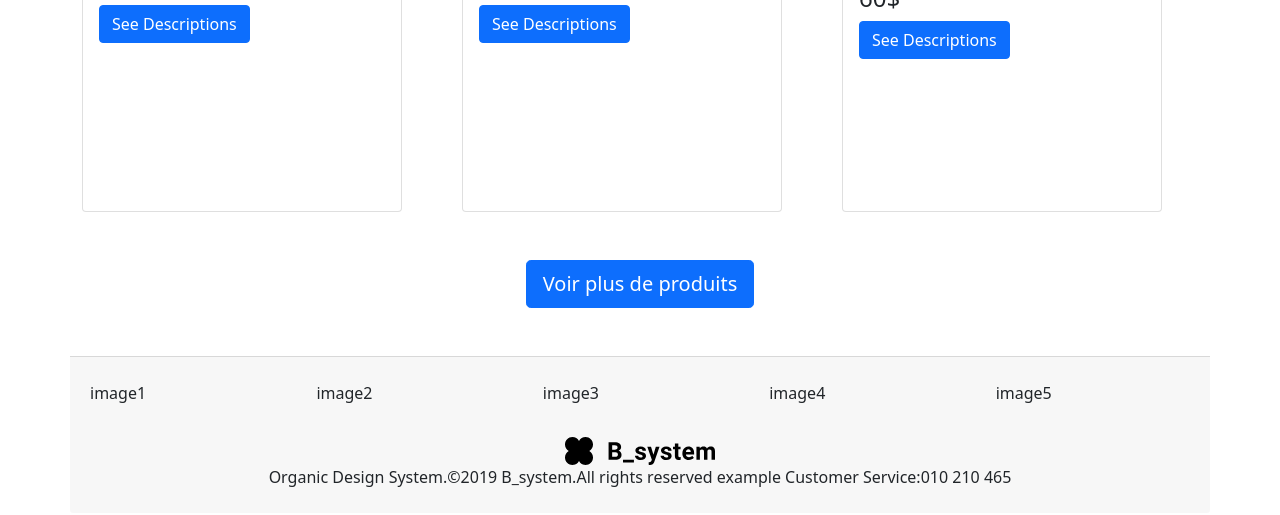
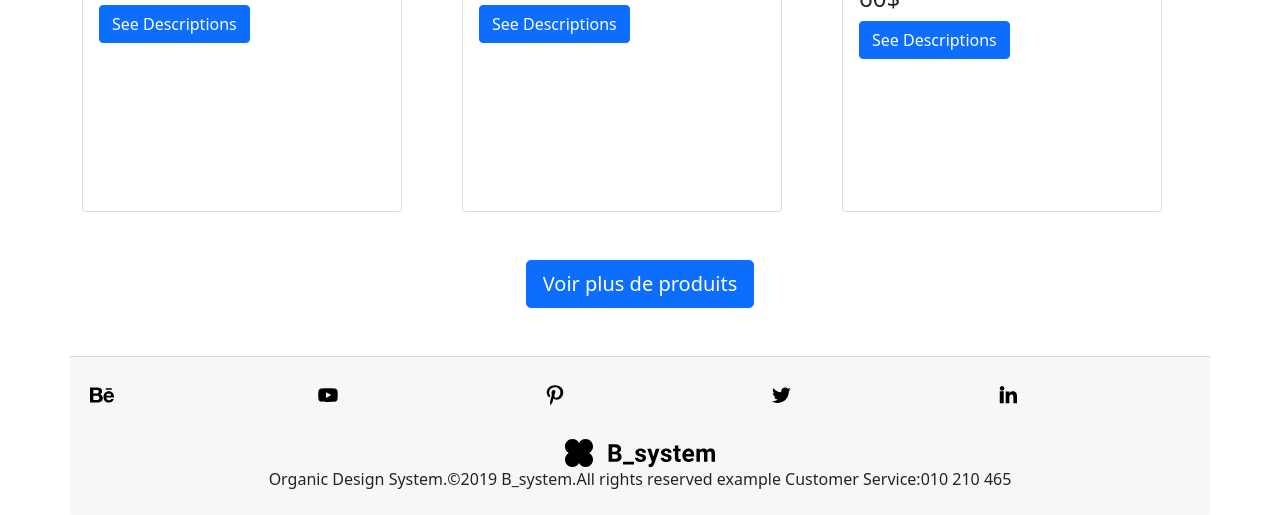
Before and after one commit to Paul234Code/Projet-Integration, a plain HTML site: page index.html in a window 1280 px wide. Shown: the part 1061-1576 px from the top of the page. Drawn offline with nearby package versions, Linux system fonts and the light colour scheme.

Commit message:
commit changes index.html

```diff
--- a/index.html
+++ b/index.html
@@ -180,11 +180,32 @@
 </div>
 <div class="card-footer container">
    <div class="row row-cols-5  mb-3">
-      <div class="card-body">image1</div>
-      <div class="card-body">image2</div>
-      <div class="card-body">image3</div>
-      <div class="card-body">image4</div>
-      <div class="card-body">image5</div>
+      <div class="card-body">
+      <svg width="24" height="24" viewBox="0 0 24 24" fill="none" xmlns="http://www.w3.org/2000/svg">
+         <path fill-rule="evenodd" clip-rule="evenodd" d="M12.75 15.145C12.75 13.262 11.8435 11.8701 9.97064 11.3484C11.3371 10.7054 12.0497 9.7313 12.0497 8.21612C12.0497 5.22855 9.78913 4.5 7.18096 4.5H0V19.5H7.38207C10.1501 19.5 12.75 18.1927 12.75 15.145ZM3.34776 7.06065H6.48911C7.69676 7.06065 8.78376 7.39487 8.78376 8.77453C8.78376 10.0482 7.93809 10.5608 6.74178 10.5608H3.34776V7.06065ZM3.34638 12.8218V16.9526H6.92603C8.28839 16.9526 9.40116 16.4788 9.40116 14.9636C9.40116 13.427 8.46886 12.8218 6.99513 12.8218H3.34638ZM23.8073 15.9112C23.0241 18.3518 21.3967 19.5 18.8839 19.5C15.5622 19.5 13.5 17.2206 13.5 13.897C13.5 10.6946 15.6764 8.25 18.8829 8.25C22.3462 8.25 24.2195 11.1661 23.9795 14.5878H16.3907C16.3907 16.2976 17.2801 17.3037 18.9734 17.3037C19.851 17.3037 20.9825 16.8221 21.257 15.9112H23.8073ZM21.0967 12.7438C20.9747 11.3292 20.2446 10.4643 18.7934 10.4643C17.4081 10.4643 16.4901 11.3413 16.3946 12.7438H21.0967ZM21.75 5.25H15.75V6.75H21.75V5.25Z" fill="black"/>
+      </svg>
+      </div>
+      <div class="card-body">
+         <svg width="24" height="24" viewBox="0 0 24 24" fill="none" xmlns="http://www.w3.org/2000/svg">
+            <path fill-rule="evenodd" clip-rule="evenodd" d="M21.3482 7.38589C21.1234 6.55069 20.4648 5.89231 19.6295 5.66742C18.1036 5.25 11.9997 5.25 11.9997 5.25C11.9997 5.25 5.89613 5.25 4.37019 5.65159C3.55099 5.87625 2.87627 6.55081 2.65157 7.38589C2.25 8.91136 2.25 12.075 2.25 12.075C2.25 12.075 2.25 15.2545 2.65157 16.7641C2.87651 17.5991 3.53492 18.2575 4.37031 18.4824C5.91219 18.8999 12 18.8999 12 18.8999C12 18.8999 18.1036 18.8999 19.6295 18.4984C20.4649 18.2736 21.1234 17.6152 21.3484 16.7801C21.7498 15.2545 21.7498 12.091 21.7498 12.091C21.7498 12.091 21.7659 8.91136 21.3482 7.38589ZM10.0499 14.9999V9.14993L15.2498 12.0749L10.0499 14.9999Z" fill="black"/>
+         </svg>
+      </div>
+      <div class="card-body">
+         <svg width="24" height="24" viewBox="0 0 24 24" fill="none" xmlns="http://www.w3.org/2000/svg">
+            <path fill-rule="evenodd" clip-rule="evenodd" d="M12.2763 2.25C6.70915 2.25083 3.75 5.7524 3.75 9.57049C3.75 11.3408 4.75782 13.5497 6.37152 14.2501C6.83185 14.4536 6.77092 14.2052 7.16694 12.7182C7.19825 12.5944 7.18218 12.4872 7.08063 12.3717C4.7739 9.75242 6.63046 4.36756 11.9471 4.36756C19.6416 4.36756 18.2039 14.8199 13.2858 14.8199C12.0182 14.8199 11.0738 13.843 11.3725 12.6343C11.7347 11.1946 12.4438 9.64692 12.4438 8.60932C12.4438 5.99415 8.47517 6.38211 8.47517 9.84713C8.47517 10.918 8.86103 11.6407 8.86103 11.6407C8.86103 11.6407 7.58412 16.7049 7.34718 17.6511C6.94609 19.2528 7.40134 21.8455 7.44111 22.069C7.46565 22.1919 7.60612 22.231 7.68482 22.1296C7.8109 21.9676 9.35436 19.806 9.78677 18.2434C9.94416 17.6744 10.5898 15.3649 10.5898 15.3649C11.0154 16.1192 12.2424 16.7506 13.5498 16.7506C17.4389 16.7506 20.25 13.3944 20.25 9.22989C20.2365 5.23734 16.7561 2.25 12.2763 2.25Z" fill="black"/>
+         </svg>
+      </div>
+      <div class="card-body">
+         <svg width="24" height="24" viewBox="0 0 24 24" fill="none" xmlns="http://www.w3.org/2000/svg">
+            <path fill-rule="evenodd" clip-rule="evenodd" d="M21.75 6.32333C21.0527 6.63255 20.3098 6.83752 19.5352 6.93704C20.332 6.45603 20.9402 5.70015 21.2262 4.78908C20.4832 5.23692 19.6629 5.55325 18.7887 5.72977C18.0832 4.97035 17.0777 4.5 15.9809 4.5C13.8527 4.5 12.1395 6.24633 12.1395 8.38717C12.1395 8.69521 12.1652 8.9914 12.2285 9.27337C9.03281 9.1158 6.20508 7.56732 4.30547 5.20848C3.97383 5.7902 3.7793 6.45603 3.7793 7.1728C3.7793 8.51868 4.46484 9.71173 5.48672 10.4024C4.86914 10.3906 4.26328 10.2093 3.75 9.9238C3.75 9.93565 3.75 9.95105 3.75 9.96645C3.75 11.8549 5.08242 13.4236 6.82969 13.7849C6.5168 13.8714 6.17578 13.9129 5.82188 13.9129C5.57578 13.9129 5.32734 13.8986 5.09414 13.8465C5.59219 15.3855 7.00547 16.5169 8.68594 16.5537C7.37813 17.588 5.71758 18.2111 3.91992 18.2111C3.60469 18.2111 3.30234 18.1969 3 18.1578C4.70273 19.2679 6.7207 19.9018 8.89688 19.9018C15.9703 19.9018 19.8375 13.978 19.8375 8.8433C19.8375 8.67151 19.8316 8.50565 19.8234 8.34097C20.5863 7.79361 21.2273 7.11001 21.75 6.32333Z" fill="black"/>
+         </svg>
+
+      </div>
+      <div class="card-body">
+         <svg width="24" height="24" viewBox="0 0 24 24" fill="none" xmlns="http://www.w3.org/2000/svg">
+            <path fill-rule="evenodd" clip-rule="evenodd" d="M3.75 5.31129C3.75 4.03535 4.7902 3 6.07212 3C7.35323 3 8.39343 4.03535 8.39423 5.31129C8.39423 6.58723 7.35403 7.64423 6.07212 7.64423C4.7902 7.64423 3.75 6.58723 3.75 5.31129ZM3.75 8.30764H7.73077V20.2499H3.75V8.30764ZM20.9958 20.2499V20.2492H21.0002V13.8498C21.0002 10.7192 20.3261 8.30764 16.6656 8.30764C14.9059 8.30764 13.725 9.27314 13.2429 10.1885H13.192V8.59991H9.7213V20.2492H13.3352V14.4809C13.3352 12.9621 13.6232 11.4935 15.5043 11.4935C17.3578 11.4935 17.3855 13.2268 17.3855 14.5783V20.2499H20.9958Z" fill="black"/>
+         </svg>
+      </div>
    </div>
    <div class="row text-center">
       <svg width="150" height="28" viewBox="0 0 150 28" fill="none" xmlns="http://www.w3.org/2000/svg">
```
